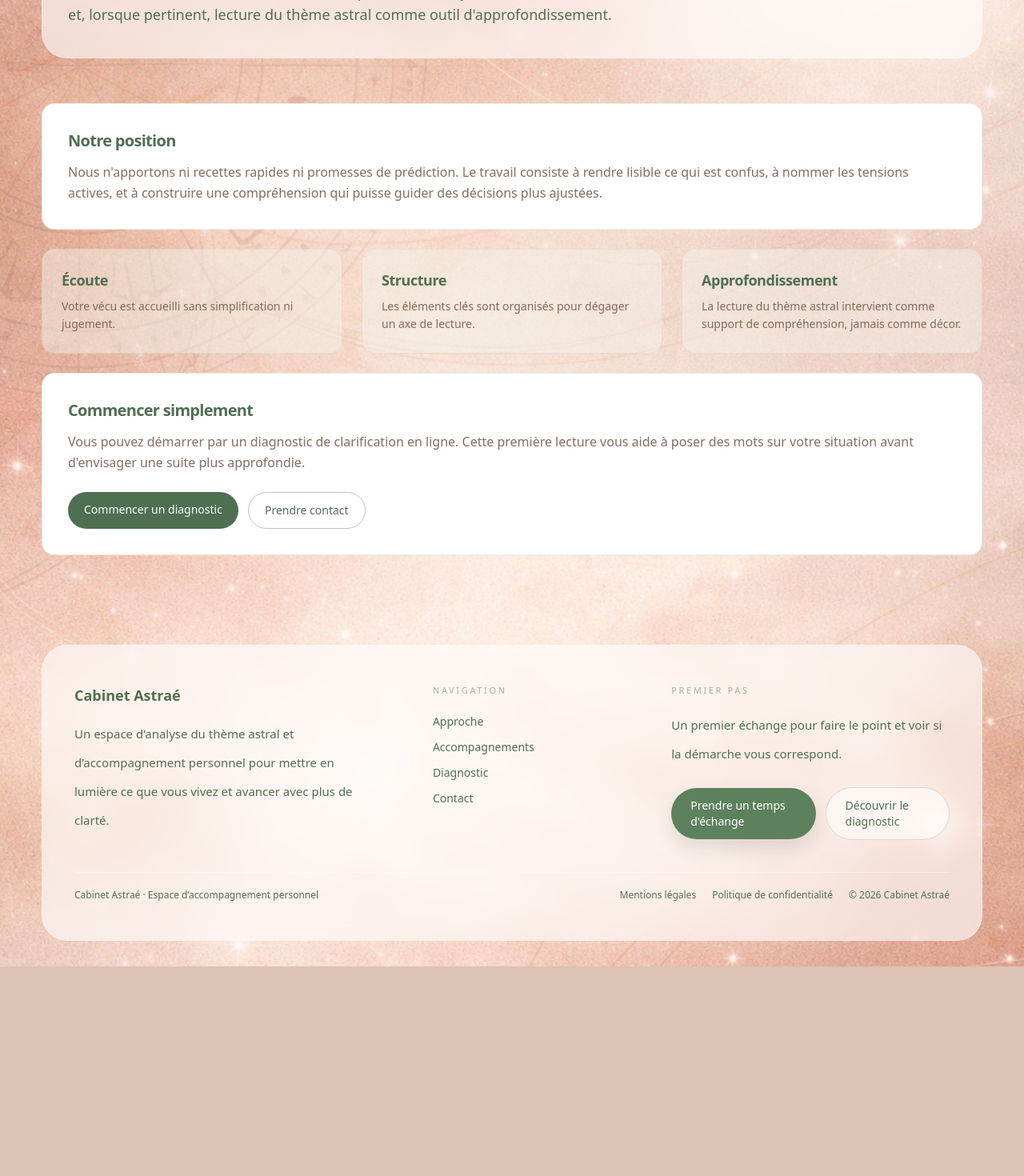
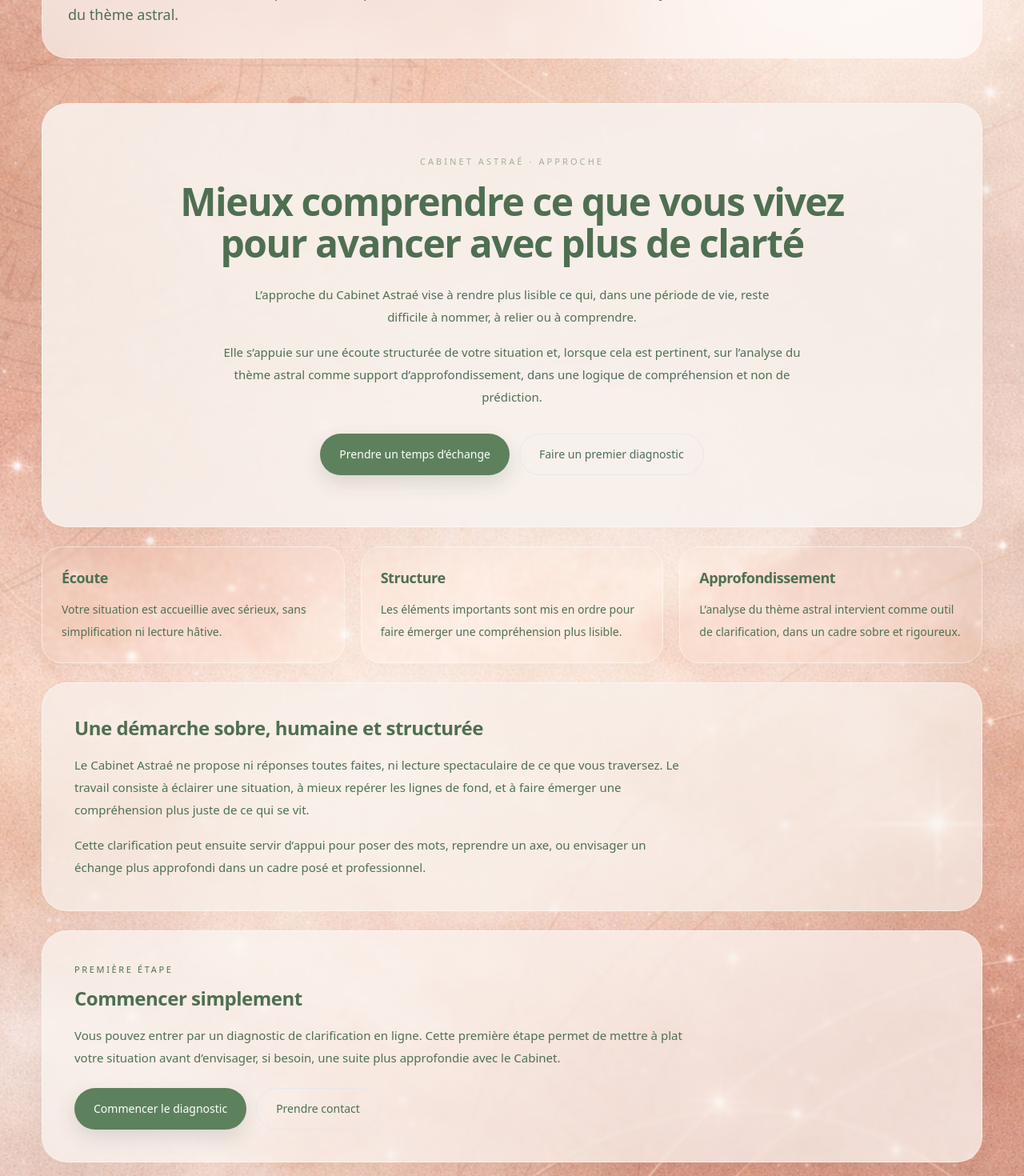
Before and after one commit to arnaudcrestey/cabinet-astrae, a Next.js app: page /approche in a window 1280 px wide. Shown: the part 320-1790 px from the top of the page at 80% size. Before the commit the page ends 1528 px from the top, so only its background shows below. Built offline with nearby package versions, Linux system fonts and the light colour scheme.

Commit message:
Update page.tsx

```diff
--- a/app/approche/page.tsx
+++ b/app/approche/page.tsx
@@ -1,48 +1,132 @@
 import Link from "next/link";
 import { PageFrame } from "@/components/projection/PageFrame";
+
+const pillars = [
+  {
+    title: "Écoute",
+    text: "Votre situation est accueillie avec sérieux, sans simplification ni lecture hâtive.",
+  },
+  {
+    title: "Structure",
+    text: "Les éléments importants sont mis en ordre pour faire émerger une compréhension plus lisible.",
+  },
+  {
+    title: "Approfondissement",
+    text: "L’analyse du thème astral intervient comme outil de clarification, dans un cadre sobre et rigoureux.",
+  },
+];
 
 export default function ApprochePage() {
   return (
     <PageFrame
-      title="L'approche du Cabinet Astraé"
-      intro="Une démarche d'écoute et de clarification qui articule analyse humaine, mise en structure et, lorsque pertinent, lecture du thème astral comme outil d'approfondissement."
+      title="L’approche du Cabinet Astraé"
+      intro="Une démarche de clarification personnelle qui articule écoute, mise en structure et analyse du thème astral."
     >
       <div className="space-y-6">
-        <section className="rounded-2xl border border-sage/25 bg-white p-8">
-          <h2 className="text-xl font-semibold">Notre position</h2>
-          <p className="mt-3 leading-relaxed text-umber/90">
-            Nous n'apportons ni recettes rapides ni promesses de prédiction. Le travail consiste à rendre lisible ce qui
-            est confus, à nommer les tensions actives, et à construire une compréhension qui puisse guider des décisions
-            plus ajustées.
+        <section className="rounded-[2rem] border border-white/45 bg-[rgba(248,241,236,0.88)] px-6 py-12 text-center shadow-[0_18px_50px_rgba(88,72,60,0.06)] backdrop-blur-[2px] md:px-10 md:py-16">
+          <p className="text-[11px] uppercase tracking-[0.28em] text-pine/50">
+            CABINET ASTRAÉ · APPROCHE
           </p>
+
+          <h2 className="mx-auto mt-4 max-w-4xl text-3xl font-semibold tracking-[-0.03em] text-pine md:text-5xl md:leading-[1.08]">
+            Mieux comprendre ce que vous vivez
+            <br className="hidden md:block" />
+            pour avancer avec plus de clarté
+          </h2>
+
+          <p className="mx-auto mt-6 max-w-2xl text-sm leading-7 text-pine/72 md:text-[15px]">
+            L’approche du Cabinet Astraé vise à rendre plus lisible ce qui, dans une
+            période de vie, reste difficile à nommer, à relier ou à comprendre.
+          </p>
+
+          <p className="mx-auto mt-4 max-w-3xl text-sm leading-7 text-pine/72 md:text-[15px]">
+            Elle s’appuie sur une écoute structurée de votre situation et, lorsque cela
+            est pertinent, sur l’analyse du thème astral comme support
+            d’approfondissement, dans une logique de compréhension et non de
+            prédiction.
+          </p>
+
+          <div className="mt-8 flex flex-col items-center justify-center gap-3 sm:flex-row">
+            <Link
+              href="/contact"
+              className="inline-flex min-h-[52px] items-center justify-center rounded-full bg-[#5D815D] px-6 py-3 text-sm font-medium text-white shadow-[0_10px_24px_rgba(46,62,53,0.14)] transition hover:translate-y-[-1px] hover:bg-[#526f52]"
+            >
+              Prendre un temps d’échange
+            </Link>
+
+            <Link
+              href="/analyse"
+              className="inline-flex min-h-[52px] items-center justify-center rounded-full border border-[#5D815D]/22 bg-white/72 px-6 py-3 text-sm font-medium text-[#4E6F56] transition hover:border-[#5D815D]/34 hover:bg-white"
+            >
+              Faire un premier diagnostic
+            </Link>
+          </div>
         </section>
 
-        <section className="grid gap-6 md:grid-cols-3">
-          {[
-            ["Écoute", "Votre vécu est accueilli sans simplification ni jugement."],
-            ["Structure", "Les éléments clés sont organisés pour dégager un axe de lecture."],
-            ["Approfondissement", "La lecture du thème astral intervient comme support de compréhension, jamais comme décor."]
-          ].map(([title, text]) => (
-            <article key={title} className="rounded-2xl border border-sage/20 bg-sand/50 p-6">
-              <h3 className="text-lg font-semibold">{title}</h3>
-              <p className="mt-2 text-sm leading-relaxed text-umber/90">{text}</p>
+        <section className="grid gap-5 md:grid-cols-3">
+          {pillars.map((item) => (
+            <article
+              key={item.title}
+              className="rounded-[1.6rem] border border-white/50 bg-white/78 p-6 shadow-[0_12px_30px_rgba(88,72,60,0.05)] backdrop-blur-[2px]"
+            >
+              <h3 className="text-lg font-semibold text-pine">{item.title}</h3>
+              <p className="mt-3 text-sm leading-7 text-pine/72">{item.text}</p>
             </article>
           ))}
         </section>
 
-        <section className="rounded-2xl border border-sage/30 bg-white p-8">
-          <h2 className="text-xl font-semibold">Commencer simplement</h2>
-          <p className="mt-3 leading-relaxed text-umber/90">
-            Vous pouvez démarrer par un diagnostic de clarification en ligne. Cette première lecture vous aide à poser des
-            mots sur votre situation avant d'envisager une suite plus approfondie.
-          </p>
-          <div className="mt-6 flex flex-wrap gap-3">
-            <Link href="/analyse" className="rounded-full bg-pine px-5 py-3 text-sm font-medium text-ivory hover:bg-pine/90">
-              Commencer un diagnostic
-            </Link>
-            <Link href="/contact" className="rounded-full border border-pine/40 px-5 py-3 text-sm font-medium text-pine hover:bg-pine/5">
-              Prendre contact
-            </Link>
+        <section className="rounded-[2rem] border border-white/45 bg-[rgba(247,240,234,0.72)] p-8 shadow-[0_16px_40px_rgba(88,72,60,0.05)] backdrop-blur-[2px] md:p-10">
+          <div className="max-w-3xl">
+            <h2 className="text-2xl font-semibold tracking-[-0.02em] text-pine">
+              Une démarche sobre, humaine et structurée
+            </h2>
+
+            <p className="mt-4 text-sm leading-7 text-pine/72 md:text-[15px]">
+              Le Cabinet Astraé ne propose ni réponses toutes faites, ni lecture
+              spectaculaire de ce que vous traversez. Le travail consiste à éclairer
+              une situation, à mieux repérer les lignes de fond, et à faire émerger
+              une compréhension plus juste de ce qui se vit.
+            </p>
+
+            <p className="mt-4 text-sm leading-7 text-pine/72 md:text-[15px]">
+              Cette clarification peut ensuite servir d’appui pour poser des mots,
+              reprendre un axe, ou envisager un échange plus approfondi dans un cadre
+              posé et professionnel.
+            </p>
+          </div>
+        </section>
+
+        <section className="rounded-[2rem] border border-white/45 bg-[rgba(250,245,241,0.74)] p-8 shadow-[0_16px_40px_rgba(88,72,60,0.05)] backdrop-blur-[2px] md:p-10">
+          <div className="max-w-3xl">
+            <p className="text-[11px] uppercase tracking-[0.24em] text-pine/48">
+              PREMIÈRE ÉTAPE
+            </p>
+
+            <h2 className="mt-3 text-2xl font-semibold tracking-[-0.02em] text-pine">
+              Commencer simplement
+            </h2>
+
+            <p className="mt-4 text-sm leading-7 text-pine/72 md:text-[15px]">
+              Vous pouvez entrer par un diagnostic de clarification en ligne. Cette
+              première étape permet de mettre à plat votre situation avant
+              d’envisager, si besoin, une suite plus approfondie avec le Cabinet.
+            </p>
+
+            <div className="mt-6 flex flex-wrap gap-3">
+              <Link
+                href="/analyse"
+                className="inline-flex min-h-[52px] items-center justify-center rounded-full bg-[#5D815D] px-6 py-3 text-sm font-medium text-white shadow-[0_10px_24px_rgba(46,62,53,0.14)] transition hover:translate-y-[-1px] hover:bg-[#526f52]"
+              >
+                Commencer le diagnostic
+              </Link>
+
+              <Link
+                href="/contact"
+                className="inline-flex min-h-[52px] items-center justify-center rounded-full border border-[#5D815D]/22 bg-white/72 px-6 py-3 text-sm font-medium text-[#4E6F56] transition hover:border-[#5D815D]/34 hover:bg-white"
+              >
+                Prendre contact
+              </Link>
+            </div>
           </div>
         </section>
       </div>
```
